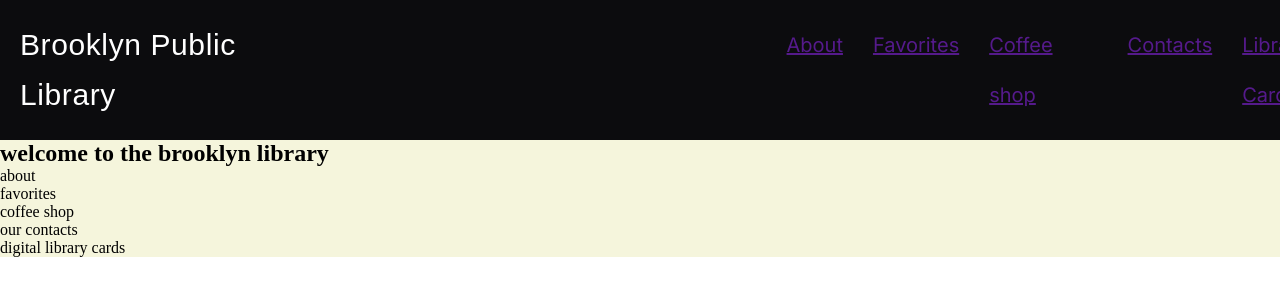
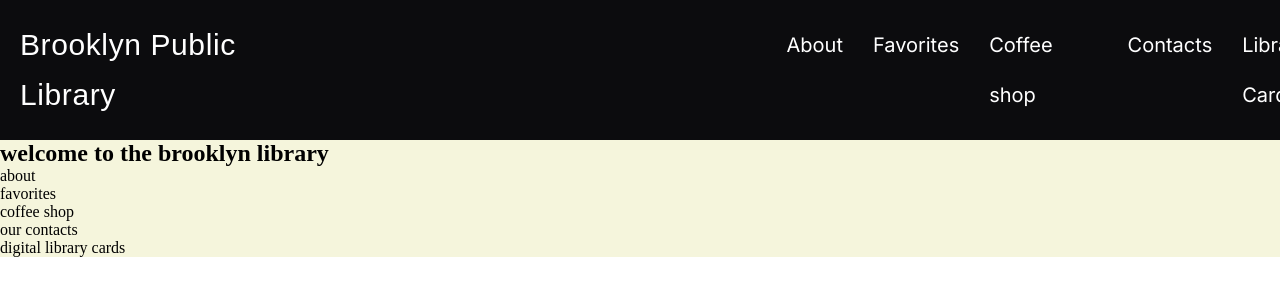
Before and after one commit to evikary/library, a plain HTML site: page library/index.html in a window 1280 px wide. Shown: the top 296 px of the page. Drawn offline with Linux system fonts and the light colour scheme; a web font is replaced by a local one.

Commit message:
fix: edit links and title

```diff
--- a/library/index.html
+++ b/library/index.html
@@ -14,23 +14,23 @@
 <body>
   <div class="wrapper">
     <header class="header">
-      <h2 class="header__title">Brooklyn Public Library</h2>
+      <h1 class="header__title">Brooklyn Public Library</h1>
       <nav class="header__menu">
         <ul class="menu">
           <li>
-            <a href="">About</a>
+            <a class="menu__link" href="">About</a>
           </li>
           <li>
-            <a href="">Favorites</a>
+            <a class="menu__link" href="">Favorites</a>
           </li>
           <li>
-            <a href="">Coffee shop</a>
+            <a class="menu__link" href="">Coffee shop</a>
           </li>
           <li>
-            <a href="">Contacts</a>
+            <a class="menu__link" href="">Contacts</a>
           </li>
           <li>
-            <a href="">Library Card</a>
+            <a class="menu__link" href="">Library Card</a>
           </li>
         </ul>
       </nav>
@@ -38,7 +38,7 @@
     </header>
     <main>
       <section>
-        <h1>welcome to the brooklyn library</h1>
+        <h2>welcome to the brooklyn library</h2>
       </section>
       <section>about</section>
       <section>favorites</section>
--- a/library/style.css
+++ b/library/style.css
@@ -29,10 +29,6 @@
 
 .header__menu {
   margin-left: 454px;
-  color: #fff;
-  font-family: 'Inter', sans-serif;
-  font-size: 20px;
-  line-height: 50px;
 }
 
 .menu {
@@ -41,8 +37,17 @@
   list-style: none;
 }
 
+.menu__link {
+  text-decoration: none;
+  color: #fff;
+  font-family: 'Inter', sans-serif;
+  font-size: 20px;
+  line-height: 50px;
+}
+
 .header__profile {
   width: 28px;
   height: auto;
   margin-left: 40px;
+  cursor: pointer;
 }
```
